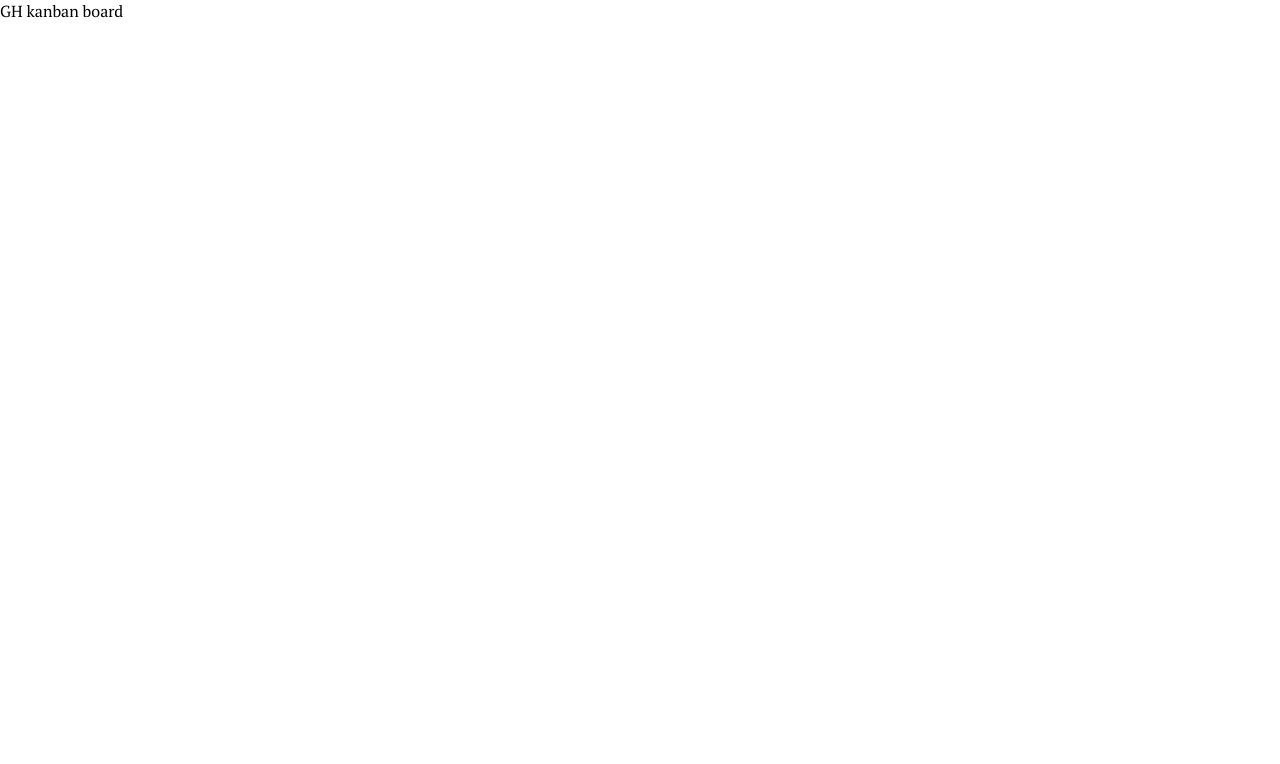
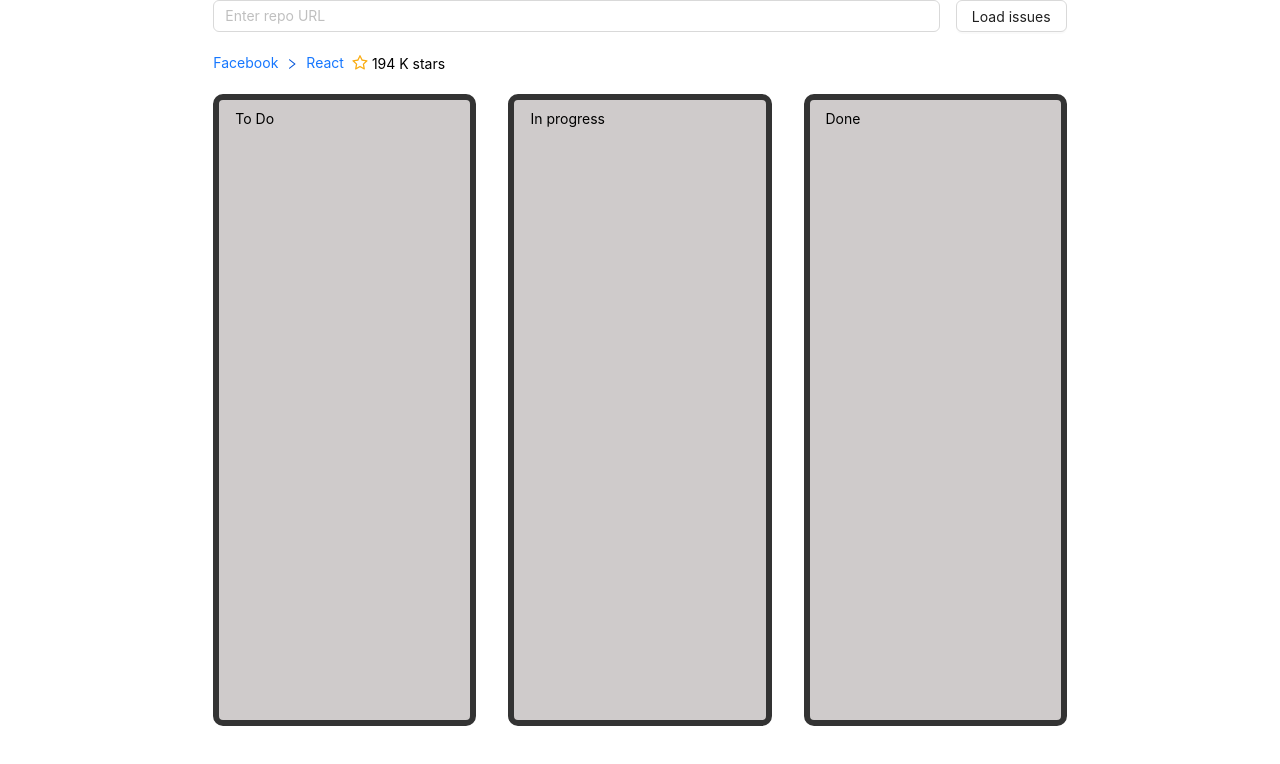
Before and after one commit to chertoha/gh-kanban-board, a React (Create React App) app: page / in a window 1280 px wide. Shown: the top 764 px of the page. Built offline with nearby package versions, Linux system fonts and the light colour scheme.

Commit message:
ant design styles

```diff
--- a/package.json
+++ b/package.json
@@ -3,6 +3,7 @@
   "version": "0.1.0",
   "private": true,
   "dependencies": {
+    "@ant-design/icons": "^5.0.1",
     "@reduxjs/toolkit": "^1.9.5",
     "@testing-library/jest-dom": "^5.16.5",
     "@testing-library/react": "^13.4.0",
@@ -11,10 +12,9 @@
     "@types/node": "^16.18.25",
     "@types/react": "^18.2.0",
     "@types/react-dom": "^18.2.1",
+    "antd": "^5.4.6",
     "axios": "^1.4.0",
-    "bootstrap": "^5.2.3",
     "react": "^18.2.0",
-    "react-bootstrap": "^2.7.4",
     "react-dom": "^18.2.0",
     "react-scripts": "5.0.1",
     "typescript": "^4.9.5",
--- a/src/App.tsx
+++ b/src/App.tsx
@@ -1,9 +1,8 @@
-import React from "react";
-import logo from "./logo.svg";
+import { FC } from "react";
+import Home from "components/Home";
 
-function App() {
-  return <div>GH kanban board</div>;
-}
+const App: FC = () => {
+  return <Home />;
+};
 
 export default App;
-// asd
--- /dev/null
+++ b/src/components/Home/Home.tsx
@@ -0,0 +1,22 @@
+import { Col, Row } from "antd";
+import InfoBar from "components/InfoBar/InfoBar";
+import KanbanBoard from "components/KanbanBoard/KanbanBoard";
+import SearchBar from "components/SearchBar";
+import { FC } from "react";
+
+const Home: FC = () => {
+  return (
+    <main>
+      <h1 hidden>Github issues kanban board</h1>
+      <Row justify="center">
+        <Col span="16">
+          <SearchBar />
+          <InfoBar />
+          <KanbanBoard />
+        </Col>
+      </Row>
+    </main>
+  );
+};
+
+export default Home;
--- /dev/null
+++ b/src/components/Home/index.ts
@@ -0,0 +1 @@
+export { default } from "./Home";
--- /dev/null
+++ b/src/components/InfoBar/InfoBar.tsx
@@ -0,0 +1,20 @@
+import { RightOutlined, StarOutlined } from "@ant-design/icons";
+import { Row, Space } from "antd";
+import Link from "antd/es/typography/Link";
+import { FC } from "react";
+
+const InfoBar: FC = () => {
+  return (
+    <Space direction="horizontal" style={{ padding: "20px 0" }}>
+      <Link href="">Facebook</Link>
+      <RightOutlined style={{ fontSize: "12px", color: "#0958d9" }} />
+      <Link href="">React</Link>
+      <Space align="center" style={{ display: "flex", columnGap: "4px" }}>
+        <StarOutlined style={{ fontSize: "16px", color: "#faad14" }} />
+        194 K stars
+      </Space>
+    </Space>
+  );
+};
+
+export default InfoBar;
--- /dev/null
+++ b/src/components/KanbanBoard/KanbanBoard.module.css
@@ -0,0 +1,7 @@
+.column {
+  padding: 10px 16px;
+  min-height: 600px;
+  background-color: rgb(207, 203, 203);
+  border: 6px solid rgb(51, 51, 51);
+  border-radius: 10px;
+}
--- /dev/null
+++ b/src/components/KanbanBoard/KanbanBoard.tsx
@@ -0,0 +1,21 @@
+import { Col, Row } from "antd";
+import { FC } from "react";
+import style from "./KanbanBoard.module.css";
+
+const KanbanBoard: FC = () => {
+  return (
+    <Row style={{ boxSizing: "border-box" }} gutter={32}>
+      <Col span={8}>
+        <div className={style.column}>To Do</div>
+      </Col>
+      <Col span={8}>
+        <div className={style.column}>In progress</div>
+      </Col>
+      <Col span={8}>
+        <div className={style.column}>Done</div>
+      </Col>
+    </Row>
+  );
+};
+
+export default KanbanBoard;
--- /dev/null
+++ b/src/components/SearchBar/SearchBar.tsx
@@ -0,0 +1,41 @@
+import { Button, Col, Form, Input, Row } from "antd";
+import { FC } from "react";
+
+const SearchBar: FC = () => {
+  const onFinish = (values: any) => {
+    console.log("Success:", values);
+  };
+
+  const onFinishFailed = (errorInfo: any) => {
+    console.log("Failed:", errorInfo);
+  };
+
+  return (
+    <Form
+      name="basic"
+      initialValues={{ remember: true }}
+      onFinish={onFinish}
+      onFinishFailed={onFinishFailed}
+      autoComplete="off"
+    >
+      <Row gutter={16}>
+        <Col flex="auto">
+          <Form.Item style={{ margin: 0 }}>
+            <Input placeholder="Enter repo URL" />
+          </Form.Item>
+        </Col>
+        <Col>
+          <Form.Item style={{ margin: 0 }}>
+            <Button type="default" htmlType="submit">
+              Load issues
+            </Button>
+          </Form.Item>
+        </Col>
+      </Row>
+    </Form>
+  );
+};
+
+export default SearchBar;
+
+// any type need to be changed
--- /dev/null
+++ b/src/components/SearchBar/index.ts
@@ -0,0 +1 @@
+export { default } from "./SearchBar";
```
Also changed, not shown: 1 other file (tests, documents, lock files or other folders).
